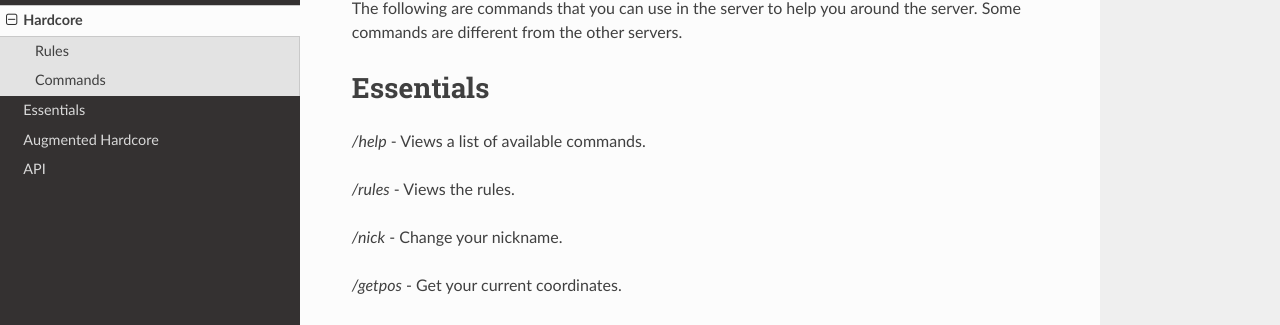
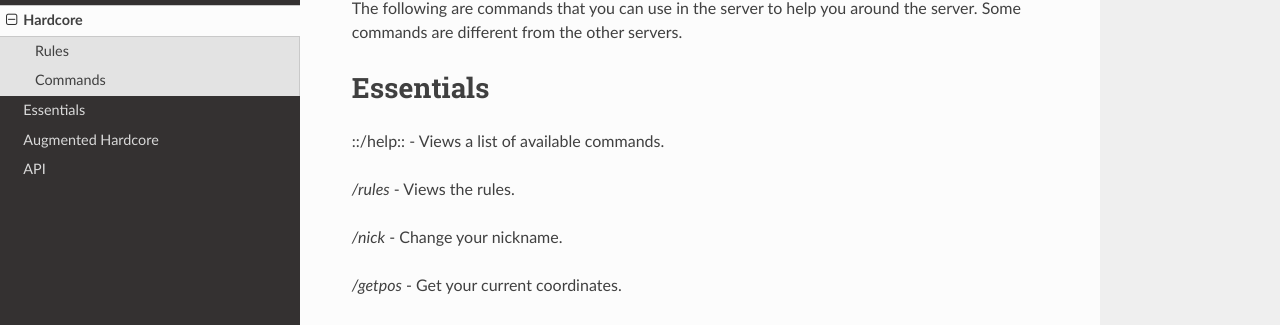
Before and after one commit to nerdyjohnny/ovidoc, a Sphinx documentation site: the page built from docs/source/usage.rst, in a window 1280 px wide and 900 px high, scrolled down 927 px. Shown: the part 126-451 px from the top of the window. Built offline with Sphinx 7.4.7 and the Read the Docs theme 2.0.0, drawn with Linux system fonts in a browser that asks for light colours.

```diff
--- a/docs/source/usage.rst
+++ b/docs/source/usage.rst
@@ -35,7 +35,7 @@ The following are commands that you can use in the server to help you around the
 Essentials
 =====================
 
-`/help` - Views a list of available commands.
+::/help:: - Views a list of available commands.
 
 `/rules` - Views the rules.
 
```
